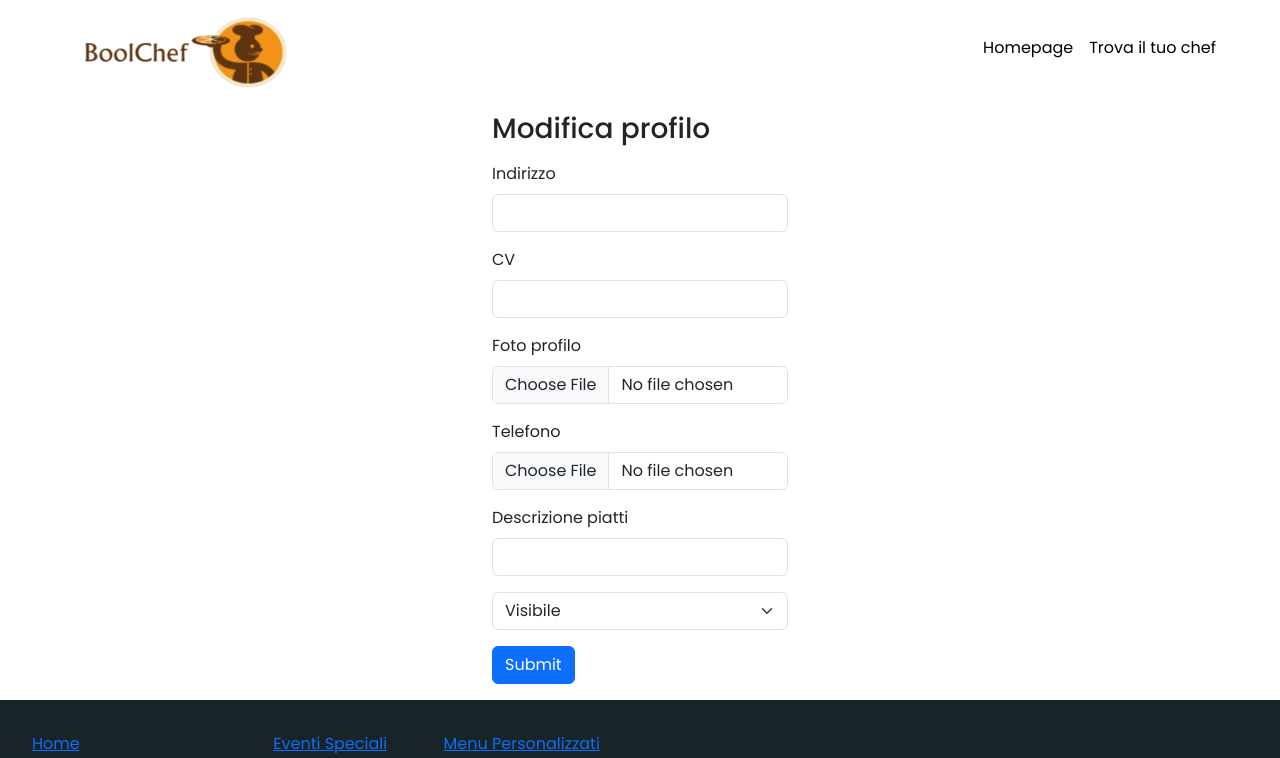
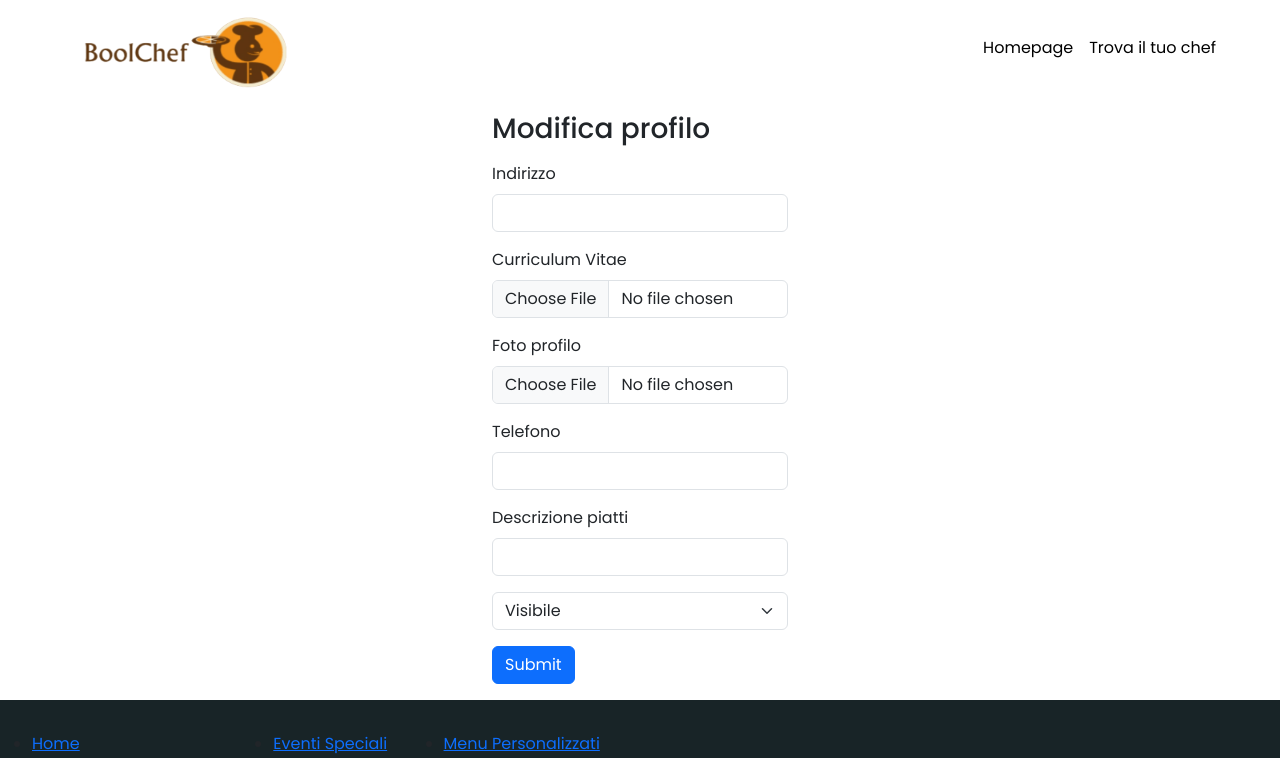
Before and after one commit to VitoMarino/vue-boolchef, a Vue app in the folder boolchef/: page /modify-profile in a window 1280 px wide. Shown: the top 758 px of the page. Built offline with nearby package versions, Linux system fonts and the light colour scheme.

Commit message:
modificato form

```diff
--- a/boolchef/src/pages/user/ModifyProfile.vue
+++ b/boolchef/src/pages/user/ModifyProfile.vue
@@ -18,24 +18,24 @@ export default {
         <h3 class="mb-3">Modifica profilo</h3>
         <form>
             <div class="mb-3">
-                <label for="exampleInputEmail1" class="form-label">Indirizzo</label>
-                <input type="email" class="form-control" id="exampleInputEmail1" aria-describedby="emailHelp">
+                <label for="address" class="form-label">Indirizzo</label>
+                <input type="text" class="form-control" id="address">
             </div>
             <div class="mb-3">
-                <label for="exampleInputPassword1" class="form-label">CV</label>
-                <input type="password" class="form-control" id="exampleInputPassword1">
+                <label for="CV" class="form-label">Curriculum Vitae</label>
+                <input type="file" class="form-control" id="CV">
             </div>
             <div class="mb-3">
-                <label for="exampleInputPassword1" class="form-label">Foto profilo</label>
-                <input type="file" class="form-control" id="exampleInputPassword1">
+                <label for="photograph" class="form-label">Foto profilo</label>
+                <input type="file" class="form-control" id="photograph">
             </div>
             <div class="mb-3">
-                <label for="exampleInputPassword1" class="form-label">Telefono</label>
-                <input type="file" class="form-control" id="exampleInputPassword1">
+                <label for="telephone" class="form-label">Telefono</label>
+                <input type="text" class="form-control" id="telephone">
             </div>
             <div class="mb-3">
-                <label for="exampleInputPassword1" class="form-label">Descrizione piatti</label>
-                <input type="password" class="form-control" id="exampleInputPassword1">
+                <label for="description_of_dishes" class="form-label">Descrizione piatti</label>
+                <input type="password" class="form-control" id="description_of_dishes">
             </div>
             <div class="mb-3">
                 <select class="form-select" aria-label="Default select example">
```
